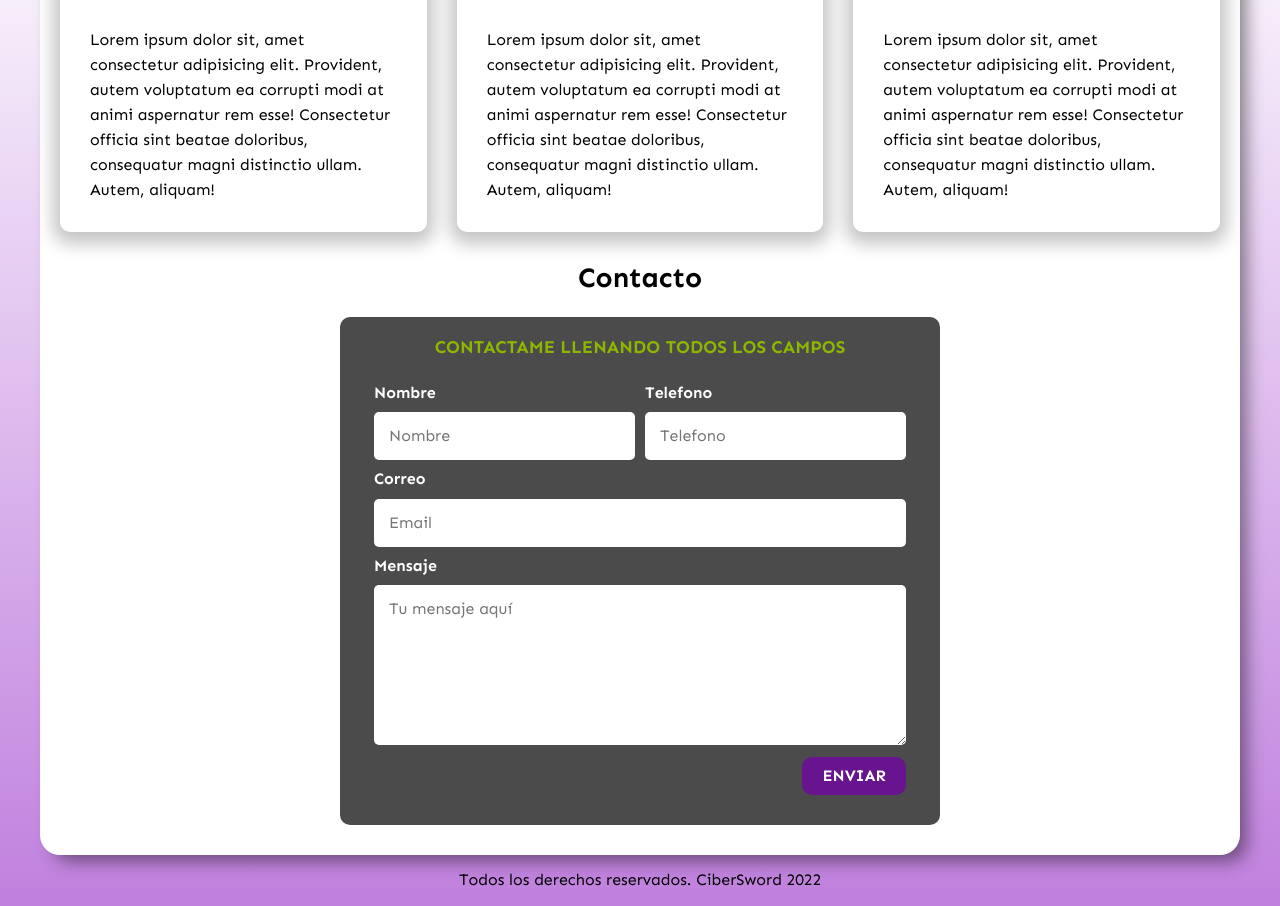
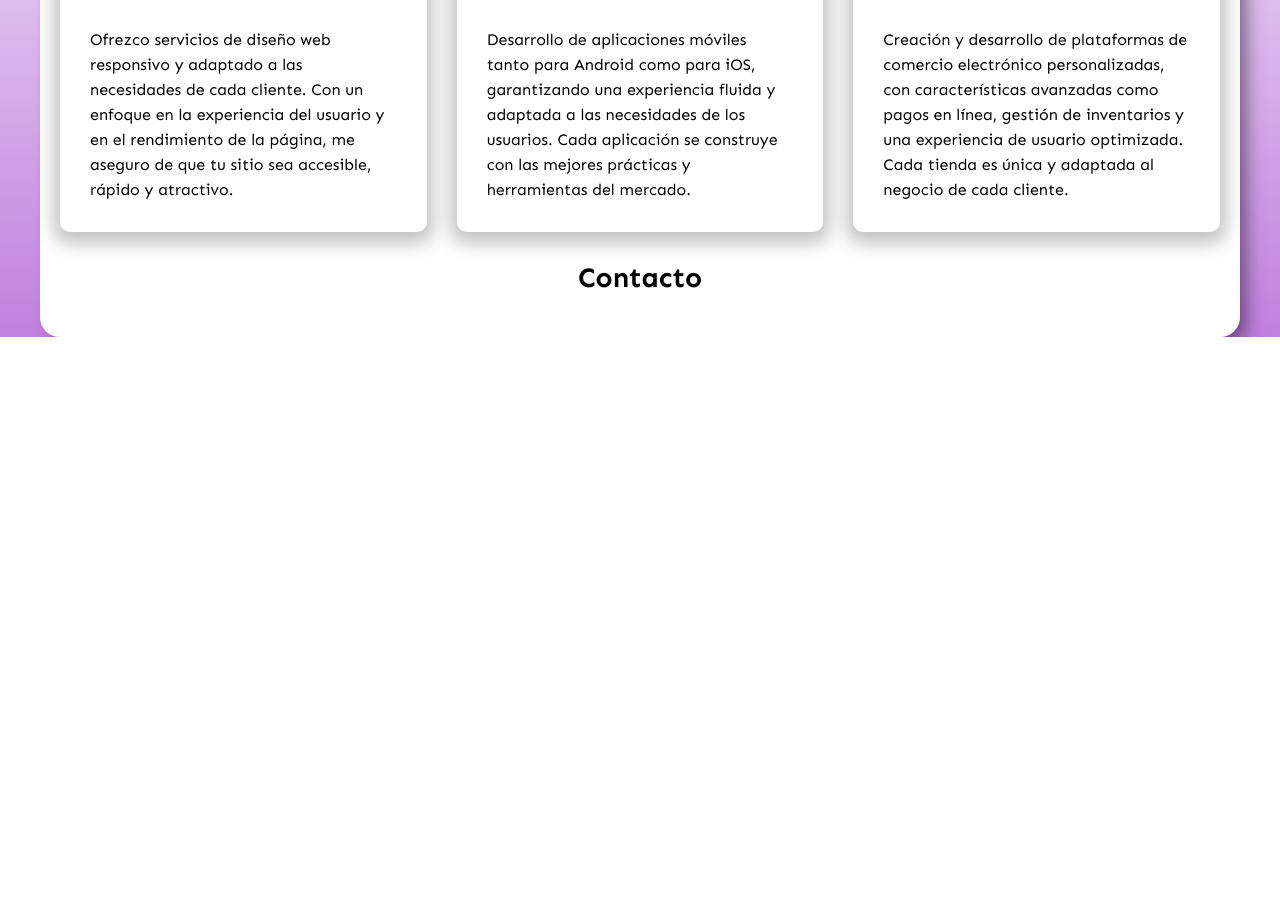
Before and after one commit to CiberSword/freelancer_inicio, a plain HTML site: page index.html in a window 1280 px wide. Shown: the part 843-1749 px from the top of the page. After the commit the page ends 1180 px from the top, so only its background shows below. Drawn offline with Linux system fonts and the light colour scheme.

Commit message:
replace lorem ipsum with real content

```diff
--- a/index.html
+++ b/index.html
@@ -65,11 +65,7 @@
                     <path d="M12.5 3a17 17 0 0 1 0 18" />
                 </svg>
             </div>
-                <p>Lorem ipsum dolor sit, amet consectetur adipisicing elit. Provident, autem voluptatum ea corrupti modi at
-                    animi
-                    aspernatur rem esse! Consectetur officia sint beatae doloribus, consequatur magni distinctio ullam.
-                    Autem,
-                    aliquam!</p>
+            <p>Ofrezco servicios de diseño web responsivo y adaptado a las necesidades de cada cliente. Con un enfoque en la experiencia del usuario y en el rendimiento de la página, me aseguro de que tu sitio sea accesible, rápido y atractivo.</p>
         </section>
 
         <section class="servicio">
@@ -92,11 +88,7 @@
                     <path d="M12 4a2 2 0 0 0 2 -2a2 2 0 0 0 -2 2" />
                 </svg>
             </div>
-                <p>Lorem ipsum dolor sit, amet consectetur adipisicing elit. Provident, autem voluptatum ea corrupti modi at
-                    animi
-                    aspernatur rem esse! Consectetur officia sint beatae doloribus, consequatur magni distinctio ullam.
-                    Autem,
-                    aliquam!</p>
+            <p>Desarrollo de aplicaciones móviles tanto para Android como para iOS, garantizando una experiencia fluida y adaptada a las necesidades de los usuarios. Cada aplicación se construye con las mejores prácticas y herramientas del mercado.</p>
         </section>
 
         <section class="servicio">
@@ -110,53 +102,9 @@
                     <path d="M6 5l14 1l-1 7h-13" />
                 </svg>
             </div>
-                <p>Lorem ipsum dolor sit, amet consectetur adipisicing elit. Provident, autem voluptatum ea corrupti modi at
-                    animi
-                    aspernatur rem esse! Consectetur officia sint beatae doloribus, consequatur magni distinctio ullam.
-                    Autem,
-                    aliquam!</p>
+            <p>Creación y desarrollo de plataformas de comercio electrónico personalizadas, con características avanzadas como pagos en línea, gestión de inventarios y una experiencia de usuario optimizada. Cada tienda es única y adaptada al negocio de cada cliente.</p>
         </section>
     </div> <!--.servicios-->
 
     <section>
         <h2>Contacto</h2>
-
-            <form class="formulario">
-                <fieldset>
-                    <legend>Contactame llenando todos los campos</legend>
-                    <div class="contenedor-campos">
-                        <div class="campo">
-                            <label>Nombre</label>
-                            <input class="input-text" type="text" placeholder="Nombre">
-                        </div>
-
-                        <div class="campo">
-                            <label>Telefono</label>
-                            <input class="input-text" type="tel" placeholder="Telefono">
-                        </div>
-
-                        <div class="campo">
-                            <label>Correo</label>
-                            <input class="input-text" type="email" placeholder="Email">
-                        </div>
-
-                        <div class="campo">
-                            <label>Mensaje </label>
-                            <textarea class="input-text" placeholder="Tu mensaje aquí"></textarea>
-                        </div>
-                    </div> <!-- .contenedor-campos-->
-                    <div class="alinear-derecha flex">
-                        <button class="boton w-sm-100" type="submit">Enviar</button>
-                    </div>
-                </fieldset>
-            </form>
-        </section>
-    </main>
-
-    <footer class="footer">
-        <p>Todos los derechos reservados. CiberSword 2022</p>
-    </footer>
-
-</body>
-
-</html>
```
Lines whose indentation alone changed are shown as unchanged.
